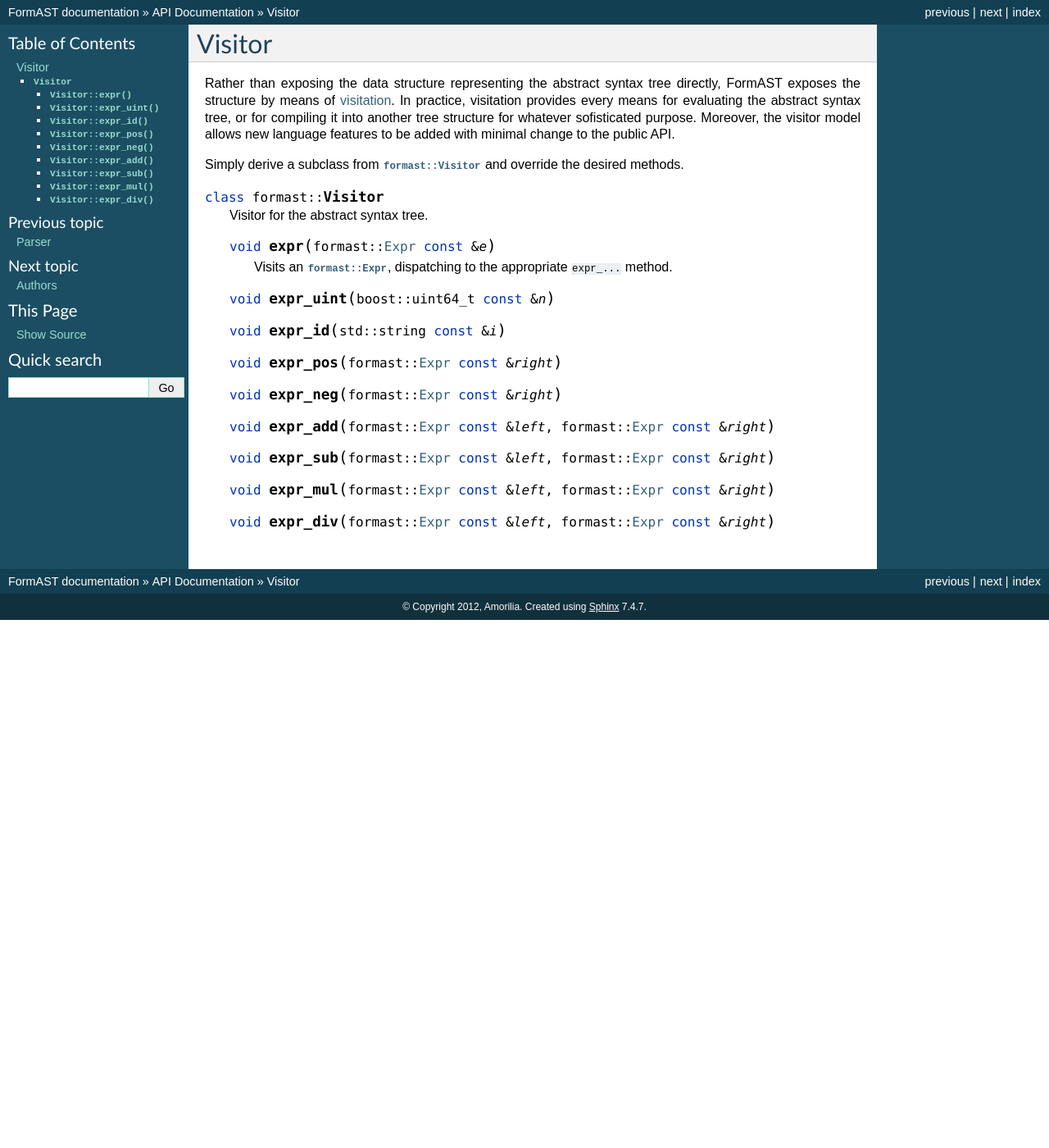
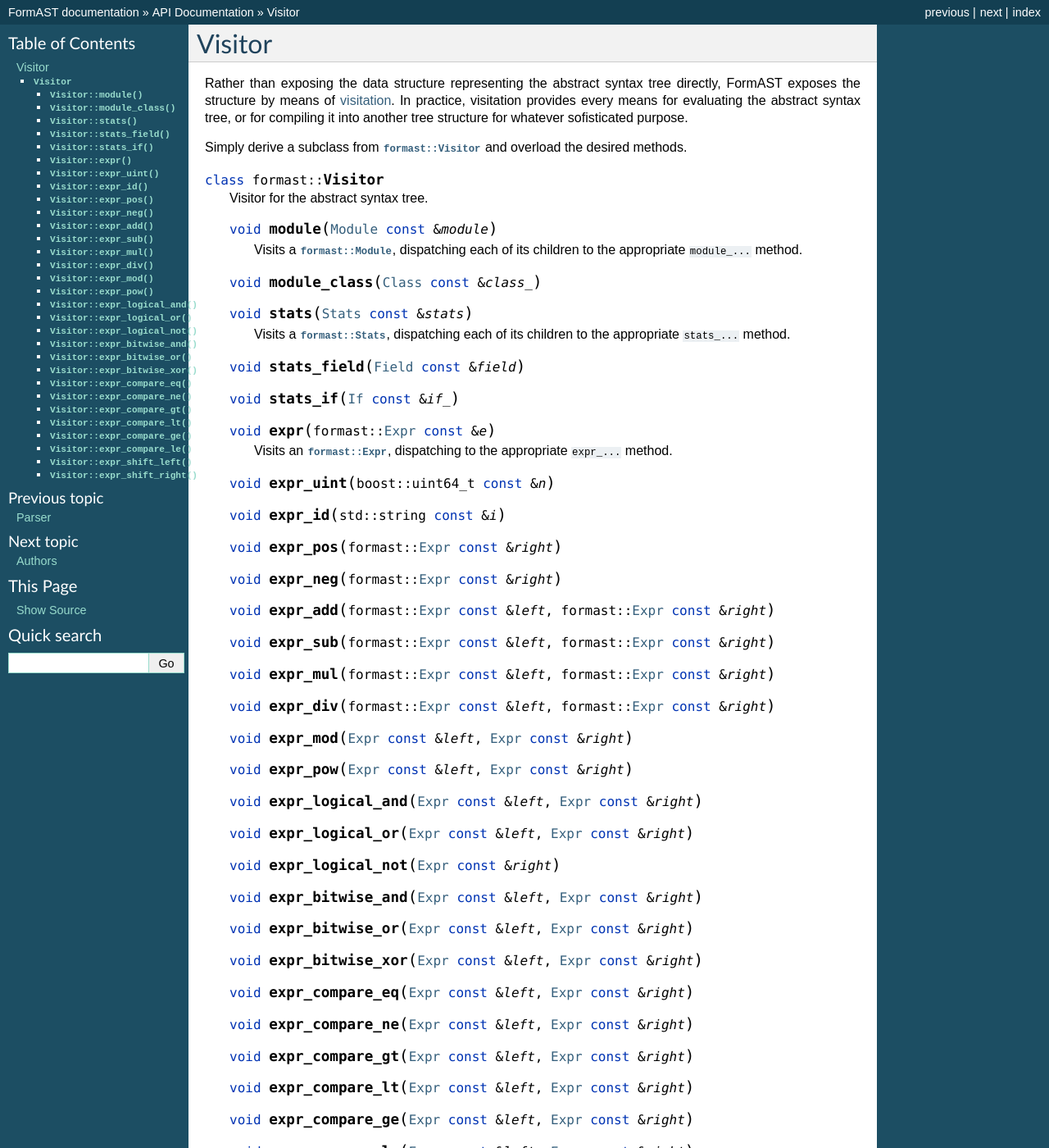
Before and after one commit to niftools/formast, a Sphinx documentation site: the page built from doc/api/visitor.rst, in a window 1280 px wide and 1400 px high. Shown: the whole window at 82% size. Built offline with Sphinx 7.4.7, drawn with Linux system fonts in a browser that asks for light colours; some of the changed text lies outside the part shown.

Commit message:
Update visitor documentation.

```diff
--- a/doc/api/visitor.rst
+++ b/doc/api/visitor.rst
@@ -9,20 +9,36 @@
 the abstract syntax tree,
 or for compiling it into another tree structure
 for whatever sofisticated purpose.
-Moreover, the visitor model allows new language features to be added
-with minimal change to the public API.
 
 Simply derive a subclass from :cpp:class:`formast::Visitor`
-and override the desired methods.
+and overload the desired methods.
 
 .. cpp:class:: formast::Visitor
 
    Visitor for the abstract syntax tree.
 
+   .. cpp:function:: void module(Module const & module)
+
+      Visits a :cpp:class:`formast::Module`,
+      dispatching each of its children
+      to the appropriate ``module_...`` method.
+
+   .. cpp:function:: void module_class(Class const & class_)
+
+   .. cpp:function:: void stats(Stats const & stats)
+
+      Visits a :cpp:class:`formast::Stats`,
+      dispatching each of its children
+      to the appropriate ``stats_...`` method.
+
+   .. cpp:function:: void stats_field(Field const & field)
+   .. cpp:function:: void stats_if(If const & if_)
+
    .. cpp:function:: void expr(formast::Expr const & e)
 
       Visits an :cpp:class:`formast::Expr`,
-      dispatching to the appropriate ``expr_...`` method.
+      dispatching
+      to the appropriate ``expr_...`` method.
 
    .. cpp:function:: void expr_uint(boost::uint64_t const & n)
    .. cpp:function:: void expr_id(std::string const & i)
@@ -32,3 +48,19 @@
    .. cpp:function:: void expr_sub(formast::Expr const & left, formast::Expr const & right)
    .. cpp:function:: void expr_mul(formast::Expr const & left, formast::Expr const & right)
    .. cpp:function:: void expr_div(formast::Expr const & left, formast::Expr const & right)
+   .. cpp:function:: void expr_mod(Expr const & left, Expr const & right)
+   .. cpp:function:: void expr_pow(Expr const & left, Expr const & right)
+   .. cpp:function:: void expr_logical_and(Expr const & left, Expr const & right)
+   .. cpp:function:: void expr_logical_or(Expr const & left, Expr const & right)
+   .. cpp:function:: void expr_logical_not(Expr const & right)
+   .. cpp:function:: void expr_bitwise_and(Expr const & left, Expr const & right)
+   .. cpp:function:: void expr_bitwise_or(Expr const & left, Expr const & right)
+   .. cpp:function:: void expr_bitwise_xor(Expr const & left, Expr const & right)
+   .. cpp:function:: void expr_compare_eq(Expr const & left, Expr const & right)
+   .. cpp:function:: void expr_compare_ne(Expr const & left, Expr const & right)
+   .. cpp:function:: void expr_compare_gt(Expr const & left, Expr const & right)
+   .. cpp:function:: void expr_compare_lt(Expr const & left, Expr const & right)
+   .. cpp:function:: void expr_compare_ge(Expr const & left, Expr const & right)
+   .. cpp:function:: void expr_compare_le(Expr const & left, Expr const & right)
+   .. cpp:function:: void expr_shift_left(Expr const & left, Expr const & right)
+   .. cpp:function:: void expr_shift_right(Expr const & left, Expr const & right)
```
